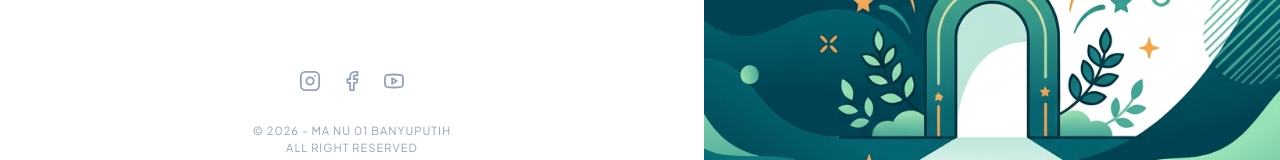
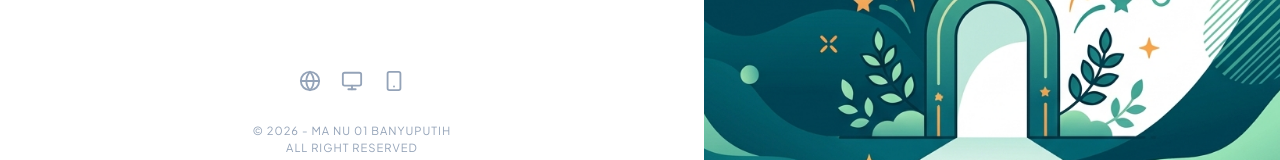
Before and after one commit to mansaba85/lulus, a React (Vite) app: page /countdown in a window 1280 px wide. Shown: the part 580-740 px from the top of the page. Built offline with nearby package versions, Linux system fonts and the light colour scheme; no server answers.

Commit message:
fix: restore countdown page stability and fix blank screen crash

```diff
--- a/src/pages/Countdown.jsx
+++ b/src/pages/Countdown.jsx
@@ -1,5 +1,5 @@
 import React, { useState, useEffect } from 'react';
-import { User, Globe, Monitor, Instagram, Facebook, Youtube } from 'lucide-react';
+import { User, Globe, Monitor, Smartphone } from 'lucide-react';
 import { motion, AnimatePresence } from 'framer-motion';
 import { useNavigate } from 'react-router-dom';
 import { api } from '../utils/api';
@@ -130,9 +130,9 @@ const Countdown = () => {
           paddingBottom: '2rem'
         }}>
           <div className="socials" style={{ display: 'flex', gap: '1.25rem', marginBottom: '0.5rem' }}>
-            <a href="#" style={{ color: '#94a3b8' }}><Instagram size={22} /></a>
-            <a href="#" style={{ color: '#94a3b8' }}><Facebook size={22} /></a>
-            <a href="#" style={{ color: '#94a3b8' }}><Youtube size={22} /></a>
+            <a href="#" style={{ color: '#94a3b8' }}><Globe size={22} /></a>
+            <a href="#" style={{ color: '#94a3b8' }}><Monitor size={22} /></a>
+            <a href="#" style={{ color: '#94a3b8' }}><Smartphone size={22} /></a>
           </div>
           <p style={{ fontSize: '0.7rem', color: '#94a3b8', textAlign: 'center', textTransform: 'uppercase', letterSpacing: '1px' }}>
             © 2026 - {schoolName}<br />ALL RIGHT RESERVED
```
